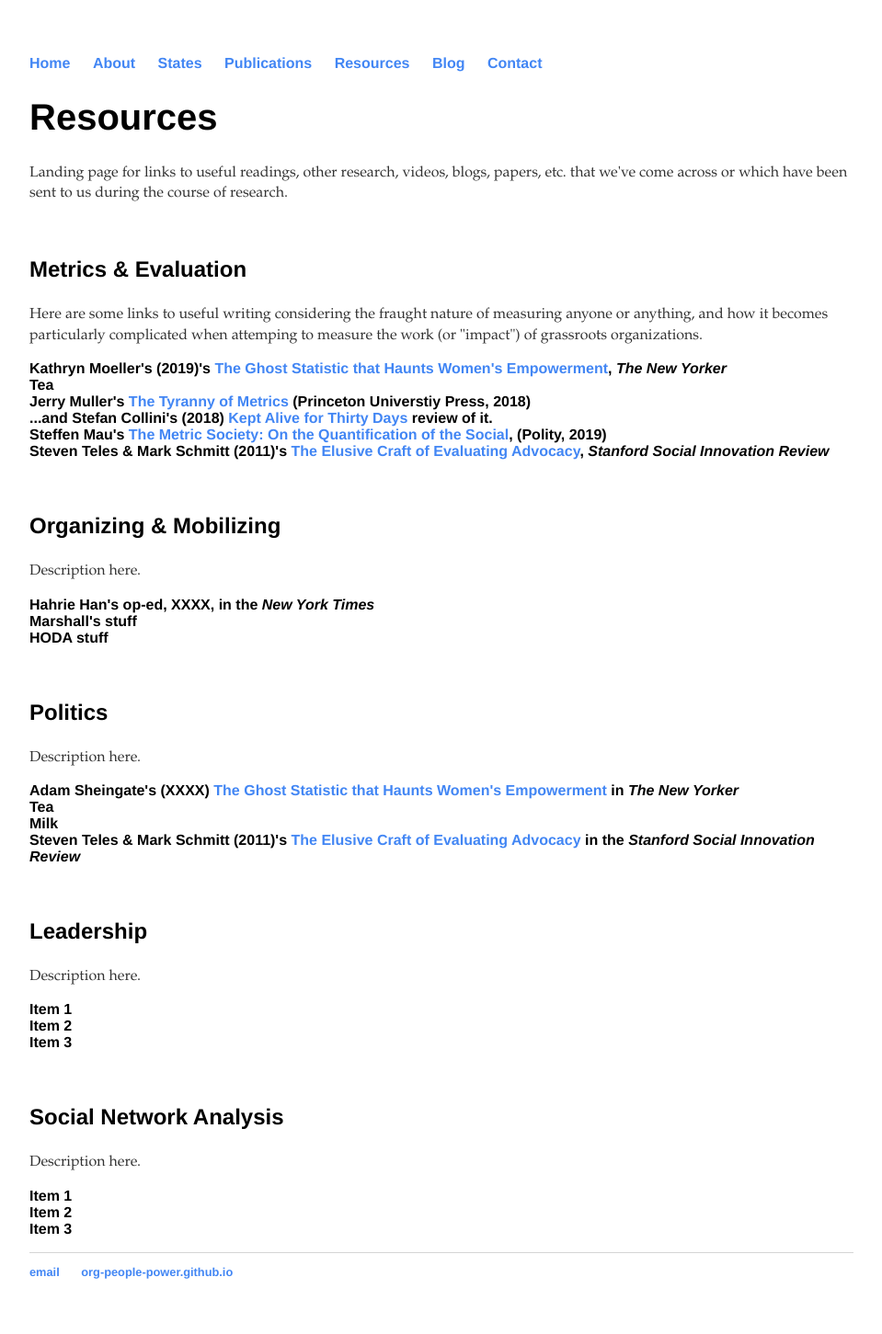
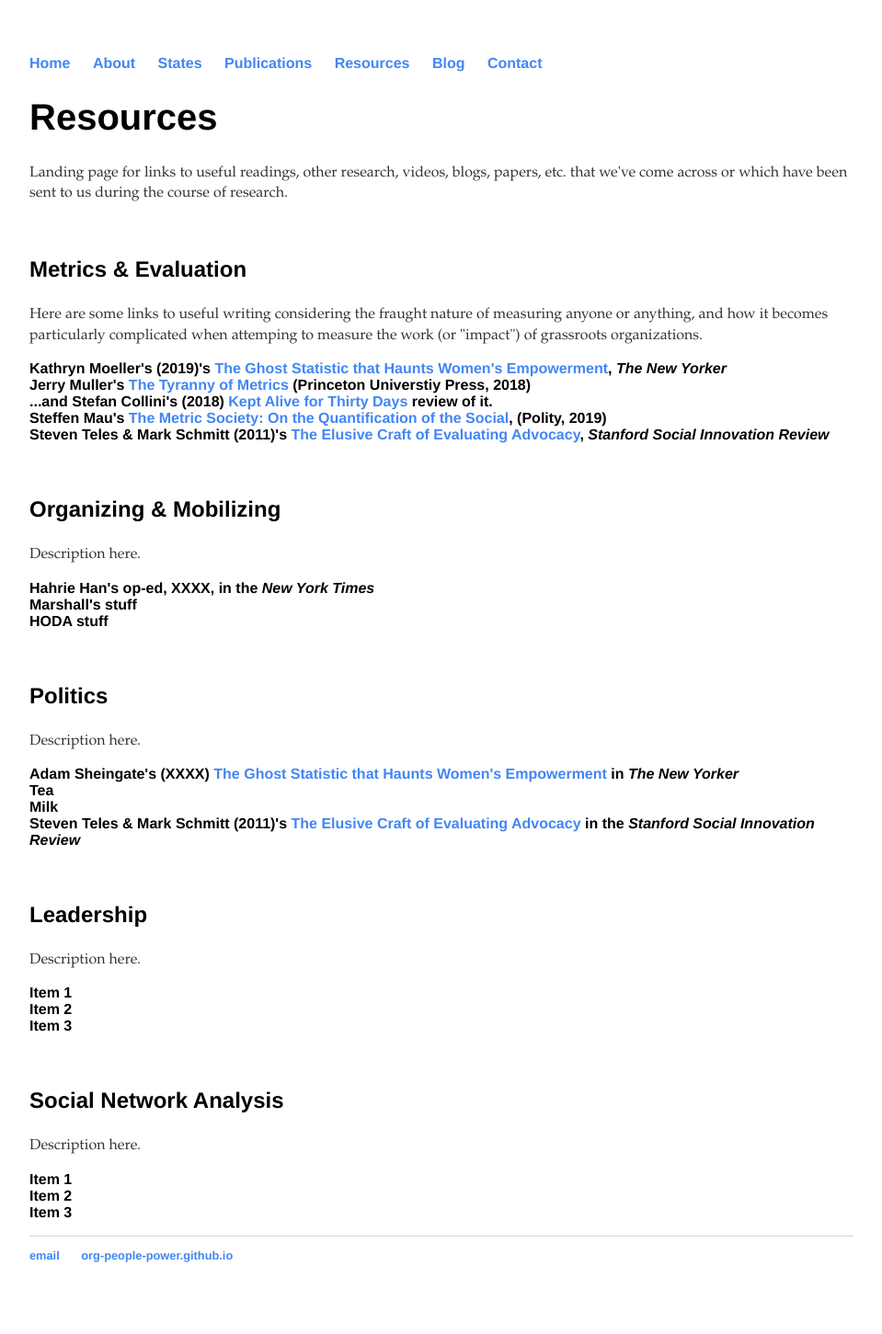
Before and after one commit to org-people-power/org-people-power.github.io, a Jekyll site: the page built from resources/index.html, in a window 1280 px wide. Shown: the whole page at 92% size, without its empty margins (160-1119 px from the left). Built offline with Jekyll 4.4.1, drawn with Linux system fonts in a browser that asks for light colours.

Commit message:
Update index.html

```diff
--- a/resources/index.html
+++ b/resources/index.html
@@ -11,7 +11,7 @@ title: Resources
 <h3>Metrics & Evaluation</h3>
 <p>Here are some links to useful writing considering the fraught nature of measuring anyone or anything, and how it becomes particularly complicated when attemping to measure the work (or "impact") of grassroots organizations.
 	<ul>
-	<li> Kathryn Moeller's (2019)'s <a href="https://www.newyorker.com/science/elements/the-ghost-statistic-that-haunts-womens-empowerment">The Ghost Statistic that Haunts Women's Empowerment</a>,<i> The New Yorker</i></li>Tea
+	<li> Kathryn Moeller's (2019)'s <a href="https://www.newyorker.com/science/elements/the-ghost-statistic-that-haunts-womens-empowerment">The Ghost Statistic that Haunts Women's Empowerment</a>,<i> The New Yorker</i></li>
 	<li> Jerry Muller's <a href="https://www.amazon.com/dp/B07K458MZG/ref=dp-kindle-redirect?_encoding=UTF8&btkr=1">The Tyranny of Metrics</a> (Princeton Universtiy Press, 2018)</li>
 		<ul>
 			<li>...and Stefan Collini's (2018) <a href="https://www.lrb.co.uk/v40/n21/stefan-collini/kept-alive-for-thirty-days">Kept Alive for Thirty Days</a> review of it.</li>
```
